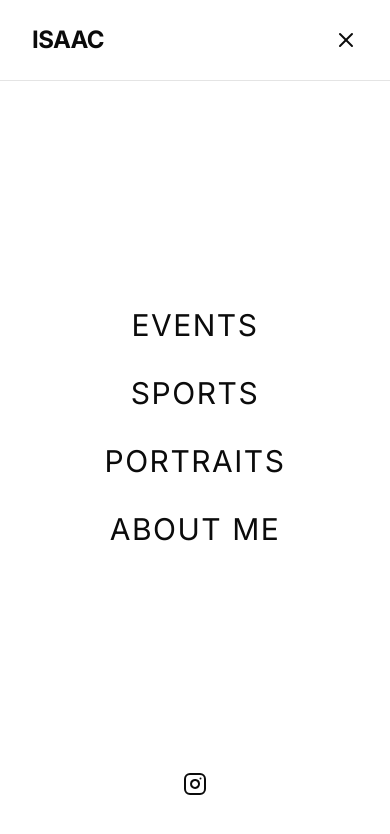
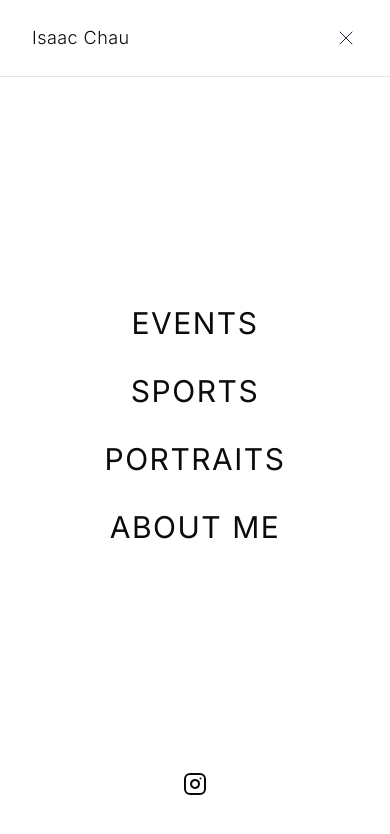
Before and after one commit to himwy/issac-photos, a Next.js app: page /about in a window 390 px wide. Both pictures are taken after a click on the button "Toggle menu". Shown: the top 834 px of the page. Built offline with nearby package versions, Linux system fonts and the light colour scheme.

Commit message:
Make mobile menu and button minimalist, match Isaac Chau style

```diff
--- a/src/app/layout.tsx
+++ b/src/app/layout.tsx
@@ -14,8 +14,20 @@ const inter = Inter({
 });
 
 export const metadata: Metadata = {
-  title: "Isaac Photography",
-  description: "Visual storytelling through the lens",
+  title: "Issac Chau",
+  description: "extraordinary ordinary",
+  openGraph: {
+    title: "Issac Chau",
+    description: "extraordinary ordinary",
+    type: "website",
+    locale: "en_US",
+    siteName: "Issac Chau",
+  },
+  twitter: {
+    card: "summary_large_image",
+    title: "Issac Chau",
+    description: "extraordinary ordinary",
+  },
 };
 
 export default function RootLayout({
--- a/src/components/header.tsx
+++ b/src/components/header.tsx
@@ -71,10 +71,10 @@ export function Header() {
 
               <button
                 onClick={() => setMobileMenuOpen(!mobileMenuOpen)}
-                className="md:hidden"
+                className="md:hidden p-1 rounded focus:outline-none focus:ring-2 focus:ring-gray-300"
                 aria-label="Toggle menu"
               >
-                <Menu className="w-6 h-6" />
+                <Menu className="w-6 h-6 text-gray-800" strokeWidth={1} />
               </button>
             </div>
           </div>
@@ -87,16 +87,16 @@ export function Header() {
             <div className="flex items-center justify-between px-8 py-6 border-b border-border">
               <Link
                 href="/"
-                className="text-2xl font-bold tracking-tight"
+                className="text-lg font-light tracking-wide"
                 onClick={() => setMobileMenuOpen(false)}
               >
-                ISAAC
+                Isaac Chau
               </Link>
               <button
                 onClick={() => setMobileMenuOpen(false)}
                 aria-label="Close menu"
               >
-                <X className="w-6 h-6" />
+                <X className="w-6 h-6 text-gray-800" strokeWidth={1} />
               </button>
             </div>
 
```
